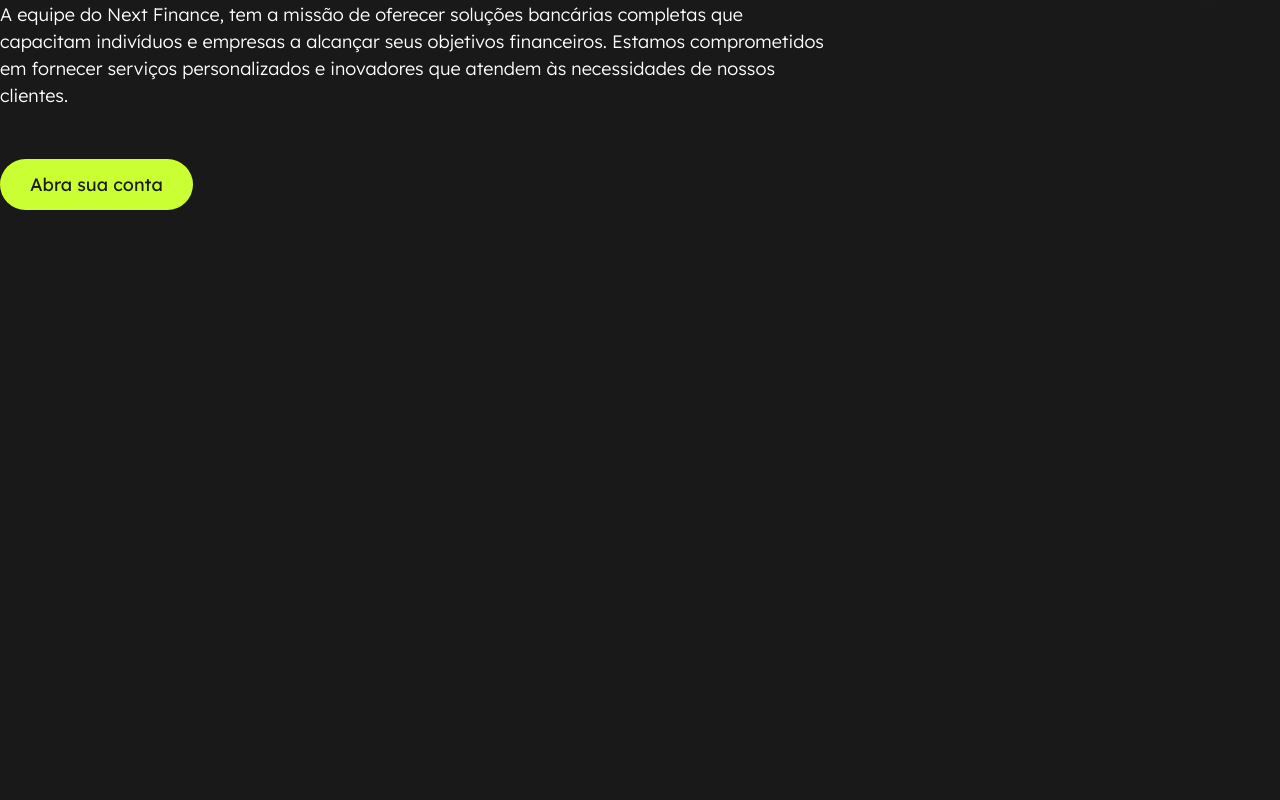
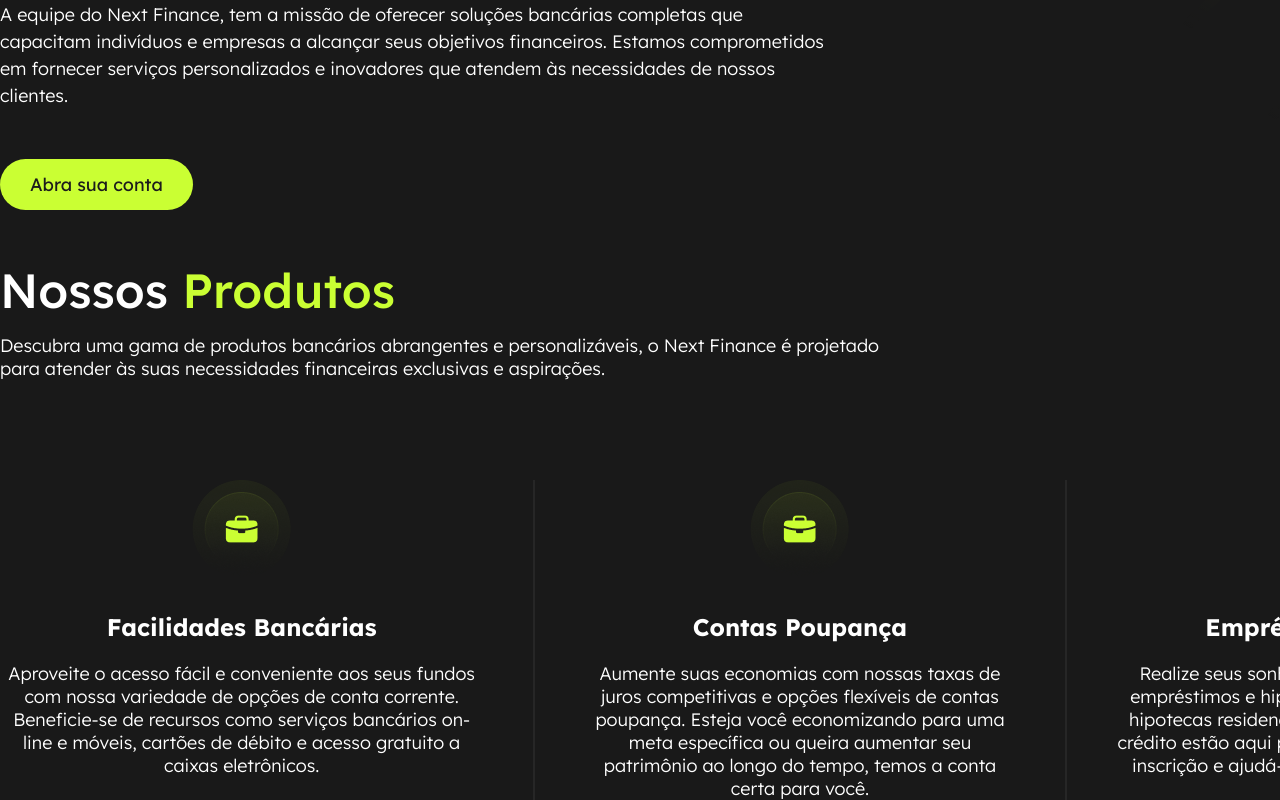
Before and after one commit to RBxRobson/Project-Next-Finance, a React (Vite) app: page / in a window 1280 px wide. Shown: the part 554-1354 px from the top of the page. Before the commit the page ends 800 px from the top, so only its background shows below. Built offline with nearby package versions, Linux system fonts and the light colour scheme.

Commit message:
feat: Adiciona nova sessão OurProducts

```diff
--- a/src/App.tsx
+++ b/src/App.tsx
@@ -5,6 +5,7 @@
 
 import Hero from './components/Hero'
 import NavBar from './components/NavBar'
+import OurProducts from './components/OurProducts'
 
 function App() {
   return (
@@ -12,6 +13,7 @@
       <GlobalStyles />
       <NavBar />
       <Hero />
+      <OurProducts />
     </ThemeProvider>
   )
 }
--- /dev/null
+++ b/src/components/OurProducts/index.tsx
@@ -0,0 +1,58 @@
+import * as S from './styles'
+
+import iconAccount from '../../assets/images/icon_account.png'
+import iconMoney from '../../assets/images/icon_account.png'
+import iconSave from '../../assets/images/icon_account.png'
+
+const OurProducts = () => {
+  return (
+    <section className="container">
+      <S.HeaderSection>
+        <h2>
+          Nossos <span>Produtos</span>
+        </h2>
+        <div>
+          <p>
+            Descubra uma gama de produtos bancários abrangentes e
+            personalizáveis, o Next Finance é projetado para atender às suas
+            necessidades financeiras exclusivas e aspirações.
+          </p>
+        </div>
+      </S.HeaderSection>
+      <S.ArticleWrapper>
+        <S.Article className="padding-right">
+          <img src={iconAccount} alt="" />
+          <h4>Facilidades Bancárias</h4>
+          <p>
+            Aproveite o acesso fácil e conveniente aos seus fundos com nossa
+            variedade de opções de conta corrente. Beneficie-se de recursos como
+            serviços bancários on-line e móveis, cartões de débito e acesso
+            gratuito a caixas eletrônicos.
+          </p>
+        </S.Article>
+        <S.Article className="border">
+          <img src={iconSave} alt="" />
+          <h4>Contas Poupança</h4>
+          <p>
+            Aumente suas economias com nossas taxas de juros competitivas e
+            opções flexíveis de contas poupança. Esteja você economizando para
+            uma meta específica ou queira aumentar seu patrimônio ao longo do
+            tempo, temos a conta certa para você.
+          </p>
+        </S.Article>
+        <S.Article className="padding-left">
+          <img src={iconSave} alt="" />
+          <h4>Empréstimos e hipotecas</h4>
+          <p>
+            Realize seus sonhos com nossas opções flexíveis de empréstimos e
+            hipotecas. De empréstimos pessoais a hipotecas residenciais, nossos
+            experientes agentes de crédito estão aqui para orientá-lo durante o
+            processo de inscrição e ajudá-lo a garantir os fundos necessários.
+          </p>
+        </S.Article>
+      </S.ArticleWrapper>
+    </section>
+  )
+}
+
+export default OurProducts
--- /dev/null
+++ b/src/components/OurProducts/styles.ts
@@ -0,0 +1,73 @@
+import styled, { css } from 'styled-components'
+
+export const SectionContent = styled.section`
+  ${({ theme }) => css`
+    padding-bottom: 150px;
+  `}
+`
+
+export const HeaderSection = styled.header`
+  ${({ theme }) => css`
+    font-size: 18px;
+
+    h2 {
+      font-size: 48px;
+      font-weight: ${theme.fontWeight.medium};
+      margin-bottom: 14px;
+
+      span {
+        color: ${theme.colors.greenShades.g_60};
+      }
+    }
+
+    p {
+      max-width: 910px;
+      font-size: 18px;
+      color: ${theme.colors.darkShades.d_70};
+      font-weight: ${theme.fontWeight.light};
+    }
+  `}
+`
+
+export const ArticleWrapper = styled.div`
+  display: grid;
+  grid-template-columns: 1fr 1fr 1fr;
+`
+
+export const Article = styled.article`
+  ${({ theme }) => css`
+    text-align: center;
+    margin-top: 100px;
+
+    img {
+      margin: 0 auto;
+    }
+
+    h4 {
+      font-size: 24px;
+      margin: 30px 0 20px;
+      font-weight: regular;
+    }
+
+    p {
+      font-size: 18px;
+      font-weight: ${theme.fontWeight.light};
+      color: ${theme.colors.darkShades.d_70};
+    }
+
+    &.border {
+      border: 2px solid ${theme.colors.darkShades.d_15};
+      padding: 0 50px;
+      border-top: none;
+      border-bottom: none;
+    }
+
+    &.padding-left {
+      padding-left: 50px;
+    }
+
+    &.padding-right {
+      padding-right: 50px;
+    }
+  `}
+`
```
